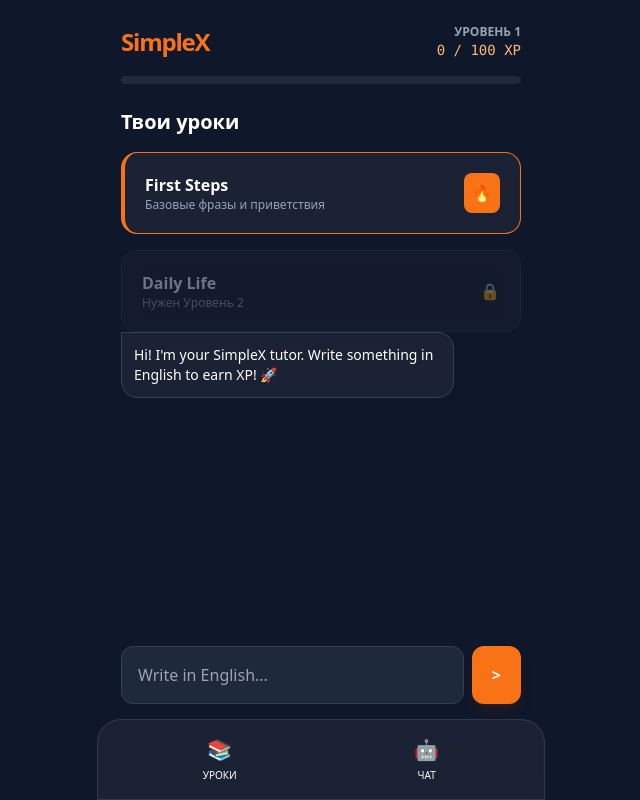
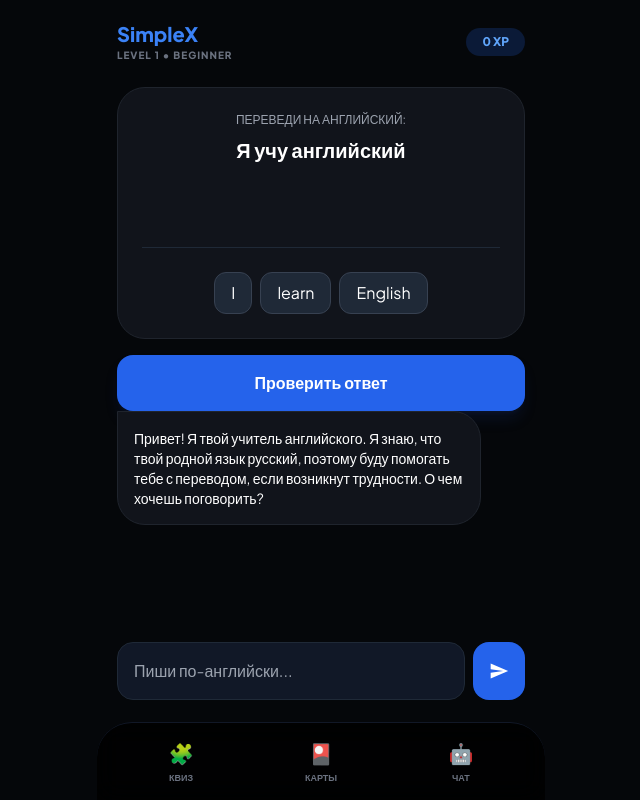
Before and after one commit to perfectum08/simplex, a plain HTML site: page index.html in a window 1280 px wide. Shown: the whole page, without its empty margins (319-959 px from the left). Drawn offline with nearby package versions, Linux system fonts and the light colour scheme.

Commit message:
Update index.html

```diff
--- a/index.html
+++ b/index.html
@@ -3,144 +3,193 @@
 <head>
     <meta charset="UTF-8">
     <meta name="viewport" content="width=device-width, initial-scale=1.0">
-    <title>SimpleX - Learn English</title>
+    <title>SimpleX - English Pro</title>
     <script src="https://cdn.tailwindcss.com"></script>
     <style>
-        body { background-color: #0f172a; color: white; }
-        .glass { background: rgba(255, 255, 255, 0.05); backdrop-filter: blur(10px); border: 1px solid rgba(255,255,255,0.1); }
-        .progress-orange { background: linear-gradient(90deg, #f59e0b, #fbbf24); }
+        @import url('https://fonts.googleapis.com/css2?family=Plus+Jakarta+Sans:wght@400;600;800&display=swap');
+        body { background-color: #05070a; color: #ffffff; font-family: 'Plus Jakarta Sans', sans-serif; }
+        .glass-card { background: #11141b; border: 1px solid #1f242d; border-radius: 28px; }
         .tab-content { display: none; }
         .active { display: block; }
-        #chat-window::-webkit-scrollbar { width: 4px; }
-        #chat-window::-webkit-scrollbar-thumb { background: #334155; border-radius: 10px; }
+
+        /* Анимация переворота карточки */
+        .flashcard-inner { transition: transform 0.6s; transform-style: preserve-3d; cursor: pointer; position: relative; height: 250px; }
+        .flashcard-inner.flipped { transform: rotateY(180deg); }
+        .card-face { backface-visibility: hidden; position: absolute; width: 100%; height: 100%; display: flex; align-items: center; justify-content: center; border-radius: 28px; padding: 20px; text-align: center; }
+        .card-back { transform: rotateY(180deg); background: #1e293b; border: 2px solid #3b82f6; }
     </style>
 </head>
-<body class="font-sans">
+<body>
 
-    <div id="app" class="max-w-md mx-auto min-h-screen flex flex-col">
+    <div id="app" class="max-w-md mx-auto min-h-screen flex flex-col p-5">
 
-        <header class="p-6">
-            <div class="flex justify-between items-center mb-4">
-                <h1 class="text-2xl font-black tracking-tighter text-orange-500">SimpleX</h1>
-                <div class="text-right">
-                    <p id="user-level" class="text-xs uppercase font-bold text-slate-400">Уровень 1</p>
-                    <p id="user-xp" class="text-sm font-mono text-orange-300">0 / 100 XP</p>
+        <header class="flex justify-between items-center mb-6">
+            <div>
+                <h1 class="text-xl font-extrabold text-blue-500">SimpleX</h1>
+                <p id="lvl-info" class="text-[10px] text-gray-500 font-bold uppercase tracking-widest">Level 1 • Beginner</p>
+            </div>
+            <div id="xp-counter" class="bg-blue-600/20 text-blue-400 px-4 py-1.5 rounded-full text-xs font-black">0 XP</div>
+        </header>
+
+        <main id="tab-learn" class="tab-content active">
+            <div class="glass-card p-6 mb-4">
+                <p class="text-gray-400 text-xs text-center mb-2 uppercase">Переведи на английский:</p>
+                <h2 id="task-text" class="text-xl font-semibold text-center mb-6">Я учусь каждый день</h2>
+                <div id="build-zone" class="min-h-[60px] border-b border-gray-800 mb-6 flex flex-wrap justify-center gap-2 pb-4"></div>
+                <div id="word-bank" class="flex flex-wrap justify-center gap-2"></div>
+            </div>
+            <button onclick="checkBuild()" class="w-full py-4 bg-blue-600 rounded-2xl font-bold shadow-lg shadow-blue-900/20">Проверить ответ</button>
+        </main>
+
+        <main id="tab-cards" class="tab-content">
+            <div class="perspective-1000">
+                <div id="flashcard" class="flashcard-inner" onclick="this.classList.toggle('flipped')">
+                    <div class="card-face glass-card text-3xl font-bold">Opportunity</div>
+                    <div class="card-face card-back flex flex-col">
+                        <span class="text-2xl font-bold">Возможность</span>
+                        <p class="text-sm text-blue-200 mt-4 italic">"This is a great opportunity for you"</p>
+                    </div>
                 </div>
             </div>
-            <div class="h-2 w-full bg-slate-800 rounded-full overflow-hidden">
-                <div id="xp-bar" class="progress-orange h-full transition-all duration-500" style="width: 0%"></div>
-            </div>
-        </header>
-
-        <main id="tab-lessons" class="tab-content active px-6">
-            <h2 class="text-xl font-bold mb-4">Твои уроки</h2>
-            <div class="space-y-4">
-                <div class="glass p-5 rounded-2xl flex justify-between items-center border-l-4 border-orange-500">
-                    <div>
-                        <h3 class="font-bold">First Steps</h3>
-                        <p class="text-xs text-slate-400">Базовые фразы и приветствия</p>
-                    </div>
-                    <button class="bg-orange-500 p-2 rounded-lg">🔥</button>
-                </div>
-                <div class="glass p-5 rounded-2xl flex justify-between items-center opacity-40">
-                    <div>
-                        <h3 class="font-bold">Daily Life</h3>
-                        <p class="text-xs text-slate-400">Нужен Уровень 2</p>
-                    </div>
-                    <span>🔒</span>
-                </div>
+            <div class="flex gap-3 mt-8">
+                <button onclick="nextCard('easy')" class="flex-1 py-3 bg-green-600/20 text-green-400 border border-green-600/30 rounded-xl font-bold">Знаю</button>
+                <button onclick="nextCard('hard')" class="flex-1 py-3 bg-red-600/20 text-red-400 border border-red-600/30 rounded-xl font-bold">Забыл</button>
             </div>
         </main>
 
-        <main id="tab-chat" class="tab-content px-6 flex-1 flex flex-col h-[60vh]">
-            <div id="chat-window" class="flex-1 overflow-y-auto space-y-4 mb-4 pr-2 text-sm flex flex-col">
-                <div class="glass p-3 rounded-2xl rounded-tl-none max-w-[85%] border border-slate-700">
-                    Hi! I'm your SimpleX tutor. Write something in English to earn XP! 🚀
+        <main id="tab-chat" class="tab-content flex-1 flex flex-col h-[65vh]">
+            <div id="chat-box" class="flex-1 overflow-y-auto space-y-4 mb-4 pr-1 scroll-smooth">
+                <div class="glass-card p-4 rounded-tl-none max-w-[90%] text-sm">
+                    Привет! Я твой учитель английского. Я знаю, что твой родной язык русский, поэтому буду помогать тебе с переводом, если возникнут трудности. О чем хочешь поговорить?
                 </div>
             </div>
-            <div class="flex gap-2 mb-24">
-                <input id="chat-input" type="text" placeholder="Write in English..." class="flex-1 bg-slate-800 border border-slate-700 rounded-xl p-4 text-white outline-none focus:ring-2 focus:ring-orange-500">
-                <button onclick="handleSend()" class="bg-orange-500 px-5 rounded-xl font-bold shadow-lg shadow-orange-900/20">></button>
+            <div class="flex gap-2 mb-20">
+                <input id="chat-input" type="text" placeholder="Пиши по-английски..." class="flex-1 bg-gray-900 border border-gray-800 rounded-2xl p-4 text-white outline-none focus:border-blue-500">
+                <button onclick="sendMsg()" class="bg-blue-600 p-4 rounded-2xl font-bold">
+                    <svg width="20" height="20" viewBox="0 0 24 24" fill="white"><path d="M2.01 21L23 12 2.01 3 2 10l15 2-15 2z"/></svg>
+                </button>
             </div>
         </main>
 
-        <nav class="fixed bottom-0 left-0 right-0 max-w-md mx-auto glass border-t border-white/10 rounded-t-3xl p-4 flex justify-around">
-            <button onclick="switchTab('tab-lessons')" class="flex flex-col items-center focus:text-orange-500">
-                <span class="text-xl">📚</span>
-                <span class="text-[10px] uppercase mt-1">Уроки</span>
+        <nav class="fixed bottom-0 left-0 right-0 max-w-md mx-auto bg-black/80 backdrop-blur-md border-t border-gray-900 p-4 flex justify-around rounded-t-[35px]">
+            <button onclick="switchTab('tab-learn')" class="flex flex-col items-center">
+                <span class="text-xl">🧩</span>
+                <span class="text-[9px] uppercase font-bold text-gray-500 mt-1">Квиз</span>
             </button>
-            <button onclick="switchTab('tab-chat')" class="flex flex-col items-center focus:text-orange-500">
+            <button onclick="switchTab('tab-cards')" class="flex flex-col items-center">
+                <span class="text-xl">🎴</span>
+                <span class="text-[9px] uppercase font-bold text-gray-500 mt-1">Карты</span>
+            </button>
+            <button onclick="switchTab('tab-chat')" class="flex flex-col items-center">
                 <span class="text-xl">🤖</span>
-                <span class="text-[10px] uppercase mt-1">Чат</span>
+                <span class="text-[9px] uppercase font-bold text-gray-500 mt-1">Чат</span>
             </button>
         </nav>
     </div>
 
     <script>
-        let xp = parseInt(localStorage.getItem('simplex_xp')) || 0;
-        let level = Math.floor(xp / 100) + 1;
+        let xp = parseInt(localStorage.getItem('sx_xp')) || 0;
+        const token = "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";
 
-        function updateStats() {
-            const currentXpInLevel = xp % 100;
-            document.getElementById('user-xp').innerText = `${currentXpInLevel} / 100 XP`;
-            document.getElementById('user-level').innerText = `Уровень ${level}`;
-            document.getElementById('xp-bar').style.width = `${currentXpInLevel}%`;
-            localStorage.setItem('simplex_xp', xp);
+        // КАРТОЧКИ
+        const deck = [
+            {en: "Curious", ru: "Любопытный", ex: "He is a curious student."},
+            {en: "Improve", ru: "Улучшать", ex: "I want to improve my English."},
+            {en: "Decision", ru: "Решение", ex: "It was a very difficult decision."}
+        ];
+        let cardIdx = 0;
+
+        function nextCard(type) {
+            if(type === 'easy') xp += 15;
+            cardIdx = (cardIdx + 1) % deck.length;
+            const card = document.getElementById('flashcard');
+            card.classList.remove('flipped');
+            setTimeout(() => {
+                card.querySelector('.card-face:not(.card-back)').innerText = deck[cardIdx].en;
+                card.querySelector('.card-back').innerHTML = `<span class="text-2xl font-bold">${deck[cardIdx].ru}</span><p class="text-sm text-blue-200 mt-4 italic">"${deck[cardIdx].ex}"</p>`;
+                updateUI();
+            }, 300);
         }
 
-        function switchTab(tabId) {
-            document.querySelectorAll('.tab-content').forEach(t => t.classList.remove('active'));
-            document.getElementById(tabId).classList.add('active');
+        // КОНСТРУКТОР
+        const tasks = [{ru: "Я учу английский", en: ["I", "learn", "English"]}];
+        let userWords = [];
+
+        function initBuild() {
+            const task = tasks[0];
+            document.getElementById('task-text').innerText = task.ru;
+            const bank = document.getElementById('word-bank');
+            bank.innerHTML = task.en.sort(() => Math.random()-0.5).map(w => `<button onclick="pick('${w}', this)" class="bg-gray-800 px-4 py-2 rounded-xl border border-gray-700 font-medium">${w}</button>`).join('');
+            document.getElementById('build-zone').innerHTML = '';
+            userWords = [];
         }
 
-        async function handleSend() {
+        function pick(w, btn) {
+            userWords.push(w);
+            btn.style.display = 'none';
+            document.getElementById('build-zone').innerHTML += `<span class="bg-blue-600 px-3 py-1 rounded-lg m-1">${w}</span>`;
+        }
+
+        function checkBuild() {
+            if(userWords.join(' ') === tasks[0].en.join(' ')) {
+                alert("Правильно! +20 XP");
+                xp += 20;
+                initBuild();
+            } else {
+                alert("Попробуй еще раз");
+                initBuild();
+            }
+            updateUI();
+        }
+
+        // ЧАТ С ИИ (Llama-3)
+        async function sendMsg() {
             const input = document.getElementById('chat-input');
-            const chatWin = document.getElementById('chat-window');
-            const userText = input.value.trim();
-            const token = "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";
+            const box = document.getElementById('chat-box');
+            const val = input.value;
+            if(!val) return;
 
-            if (!userText) return;
+            box.innerHTML += `<div class="bg-blue-600 p-4 rounded-2xl rounded-tr-none max-w-[90%] ml-auto text-sm shadow-lg">${val}</div>`;
+            input.value = '';
+            box.scrollTop = box.scrollHeight;
 
-            // Сообщение пользователя
-            chatWin.innerHTML += `<div class="bg-orange-600 p-3 rounded-2xl rounded-tr-none max-w-[85%] self-end ml-auto shadow-md">${userText}</div>`;
-            input.value = '';
-            chatWin.scrollTop = chatWin.scrollHeight;
-
-            // Начисляем XP
-            xp += 20;
-            level = Math.floor(xp / 100) + 1;
-            updateStats();
-
-            // Индикатор загрузки
-            const typingId = "typing-" + Date.now();
-            chatWin.innerHTML += `<div id="${typingId}" class="glass p-3 rounded-2xl rounded-tl-none max-w-[85%] animate-pulse text-slate-400 italic">Thinking...</div>`;
-            chatWin.scrollTop = chatWin.scrollHeight;
+            const tempId = "t-"+Date.now();
+            box.innerHTML += `<div id="${tempId}" class="glass-card p-4 rounded-tl-none max-w-[90%] text-sm italic text-gray-500 animate-pulse">Учитель думает...</div>`;
 
             try {
-                const response = await fetch("https://api-inference.huggingface.co/models/Mistralai/Mistral-7B-Instruct-v0.2", {
+                const res = await fetch("https://api-inference.huggingface.co/models/meta-llama/Meta-Llama-3-8B-Instruct", {
                     headers: { Authorization: `Bearer ${token}` },
                     method: "POST",
                     body: JSON.stringify({
-                        inputs: `<s>[INST] You are a friendly English teacher in the app SimpleX. Reply briefly to this student: "${userText}" [/INST]`,
-                        parameters: { max_new_tokens: 100 }
+                        inputs: `<|begin_of_text|><|start_header_id|>system<|end_header_id|>You are a friendly English teacher for a Russian student. If the student makes a mistake, correct it. Explain in Russian if necessary, but keep the conversation in English.<|eot_id|><|start_header_id|>user<|end_header_id|>${val}<|eot_id|><|start_header_id|>assistant<|end_header_id|>`,
+                        parameters: { max_new_tokens: 150, stop: ["<|eot_id|>"] }
                     }),
                 });
-
-                const data = await response.json();
-                document.getElementById(typingId).remove();
-
-                let rawOutput = data[0].generated_text;
-                let aiText = rawOutput.split('[/INST]').pop().trim();
-
-                chatWin.innerHTML += `<div class="glass p-3 rounded-2xl rounded-tl-none max-w-[85%] border border-slate-700">${aiText}</div>`;
-            } catch (error) {
-                document.getElementById(typingId).innerHTML = "I'm a bit tired today. But your XP is safe! Let's try again?";
+                const data = await res.json();
+                document.getElementById(tempId).remove();
+                let reply = data[0].generated_text.split('assistant').pop().trim();
+                box.innerHTML += `<div class="glass-card p-4 rounded-tl-none max-w-[90%] text-sm border-l-4 border-blue-500 shadow-xl">${reply}</div>`;
+                xp += 10;
+                updateUI();
+            } catch(e) {
+                document.getElementById(tempId).innerText = "Ошибка связи. Проверь токен!";
             }
-
-            chatWin.scrollTop = chatWin.scrollHeight;
+            box.scrollTop = box.scrollHeight;
         }
 
-        updateStats();
+        function updateUI() {
+            document.getElementById('xp-counter').innerText = `${xp} XP`;
+            document.getElementById('lvl-info').innerText = `Level ${Math.floor(xp/100)+1} • Beginner`;
+            localStorage.setItem('sx_xp', xp);
+        }
+
+        function switchTab(id) {
+            document.querySelectorAll('.tab-content').forEach(t => t.classList.remove('active'));
+            document.getElementById(id).classList.add('active');
+        }
+
+        initBuild();
+        updateUI();
     </script>
 </body>
 </html>
```
